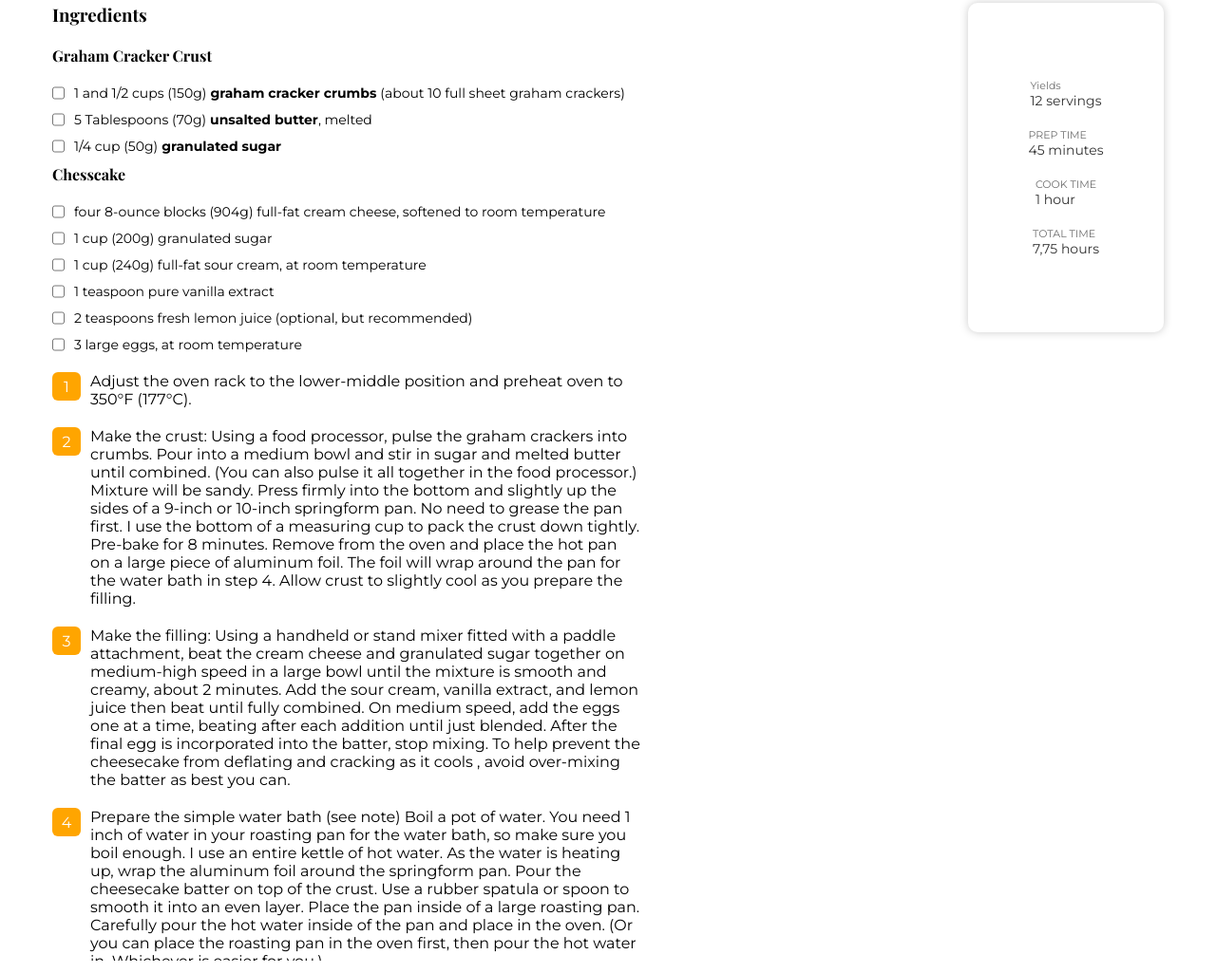
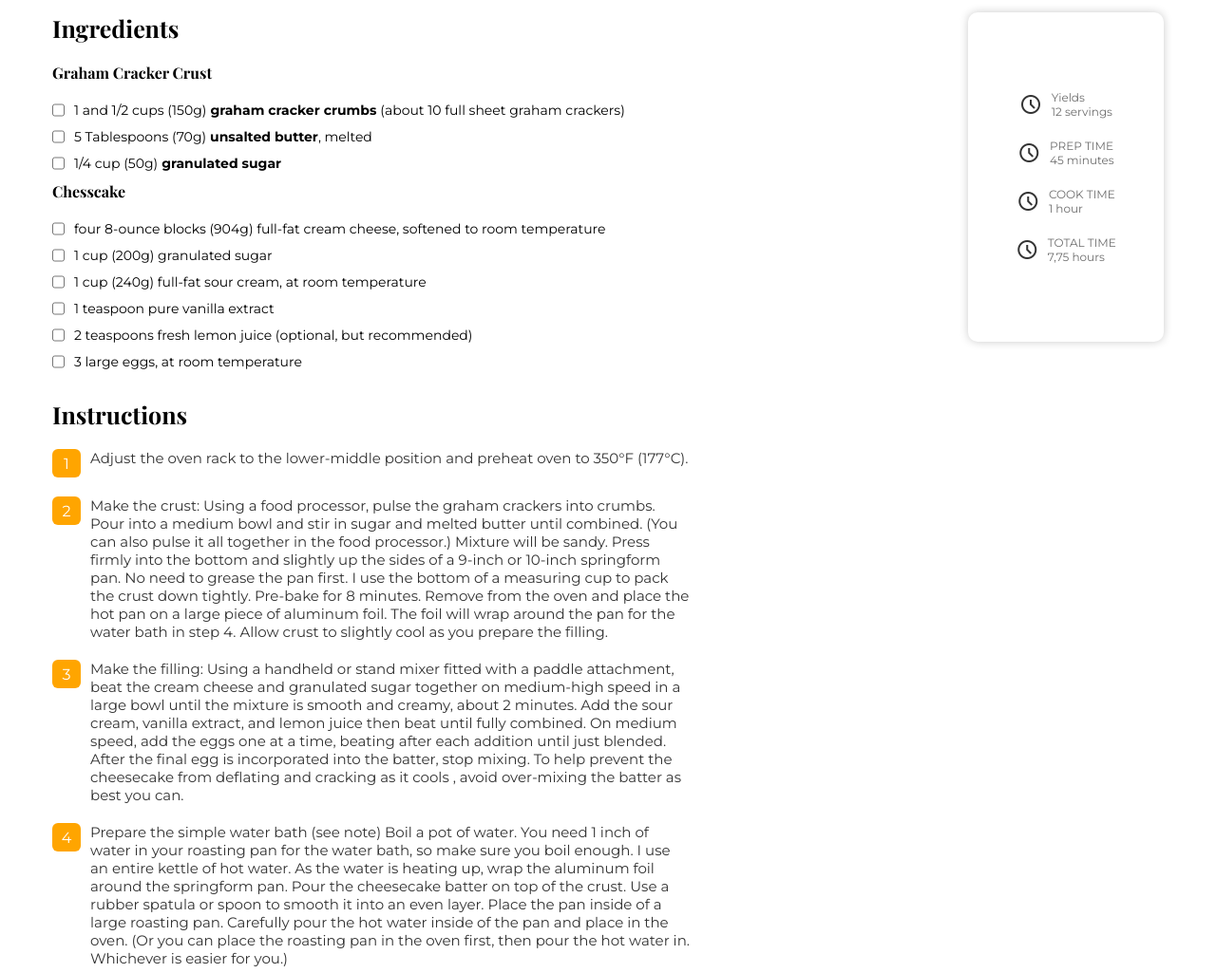
Before and after one commit to ahmedgamer4/recipe_page, a plain HTML site: page index.html in a window 1280 px wide. Shown: the part 767-1792 px from the top of the page at 95% size. Drawn offline with nearby package versions, Linux system fonts and the light colour scheme; a web font is replaced by a local one.

Commit message:
FINISHED

```diff
--- a/index.html
+++ b/index.html
@@ -6,6 +6,9 @@
   <meta name="viewport" content="width=device-width, initial-scale=1.0">
   <title>Document</title>
   <link rel="stylesheet" href="styles.css">
+  <link href="https://fonts.googleapis.com/icon?family=Material+Icons"
+      rel="stylesheet">
+  <link rel="stylesheet" href="https://fonts.googleapis.com/css2?family=Material+Symbols+Outlined:opsz,wght,FILL,GRAD@48,400,0,0" />
 </head>
 <body>
   <div class="parent">
@@ -29,20 +32,49 @@
         <!-- the hidden section -->
         <div class="hidden">
           <div>
+            <div>
+              <span class="material-symbols-outlined">
+                schedule
+              </span>
+              <div class="wrap">
                 <p>Yields</p>
                             <p>12 servings</p>
               </div>
+            </div>
+          </div>
           <div>
+           <div>
+            <span class="material-symbols-outlined">
+                schedule
+              </span>
+            <div class="wrap">
               <p>PREP TIME</p>
               <p>45 minutes</p>
             </div>
+           </div>
+          </div>
           <div>
+            <div>
+<span class="material-symbols-outlined">
+                schedule
+              </span>
+              <div class="wrap">
                 <p>COOK TIME</p>
                             <p>1 hour</p>
               </div>
+            </div>
+          </div>
           <div>
-            <p>TOTAL TIME</p>
+            <div>
+              <span class="material-symbols-outlined">
+                schedule
+              </span>
+              <div class="wrap">
+                <p>TOTAL TIME
+                </p>
                 <p>7,75 hours</p>
+              </div>
+            </div>
           </div>
         </div>
         <!-- ingredients -->
@@ -108,6 +140,7 @@
             </div>
           </div>
         <div class="instructions">
+          <h3>Instructions</h3>
           <div class="instruct-item">
             <div class="num">1</div>
             <p>Adjust the oven rack to the lower-middle
@@ -159,21 +192,52 @@
         </div>
         <div class="left">
           <div>
+            <div>
+              <span class="material-symbols-outlined">
+                schedule
+              </span>
+              <div class="wrap">
                 <p>Yields</p>
                 <p>12 servings</p>
               </div>
+            </div>
+          </div>
           <div>
+           <div>
+            <span class="material-symbols-outlined">
+                schedule
+              </span>
+            <div class="wrap">
               <p>PREP TIME</p>
               <p>45 minutes</p>
             </div>
+           </div>
+          </div>
           <div>
+            <div>
+<span class="material-symbols-outlined">
+                schedule
+              </span>
+              <div class="wrap">
                 <p>COOK TIME</p>
                             <p>1 hour</p>
               </div>
+            </div>
+          </div>
           <div>
-            <p>TOTAL TIME</p>
+            <div>
+              <span class="material-symbols-outlined">
+                schedule
+              </span>
+              <div class="wrap">
+                <p>TOTAL TIME
+                </p>
                 <p>7,75 hours</p>
               </div>
+            </div>
+          </div>
+        </div>
+
         </div>
       </div>
     </div>
--- a/styles.css
+++ b/styles.css
@@ -15,7 +15,8 @@
 body {
   background-color: white;
   width: 100vw;
-  padding: 20px;
+  padding: 30px;
+  scroll-behavior: smooth;
 }
 
 .container {
@@ -73,11 +74,12 @@ body {
 }
 
 .right {
-  width: 55%;
+  width: 60%;
 }
 
-.ingredients h3 {
-  margin-bottom: 20px;
+h3 {
+  font-size: 25px;
+   margin-bottom: 20px;
   font-family: var(--font-two);
 }
 
@@ -101,6 +103,19 @@ h4 {
   margin: 20px 0;
 }
 
+.left div  {
+  display: inline-block;
+}
+
+.left div div span {
+  width: 20px;
+  margin-right: 10px;
+}
+
+.instructions {
+  margin-top: 30px;
+}
+
 .instruct-item div {
   background-color: orange;
   width: 30px;
@@ -114,6 +129,8 @@ h4 {
 
 .instruct-item p {
   width: 90%;
+  font-size: 15px;
+  color: #333;
 }
 
 .left {
@@ -135,9 +152,9 @@ h4 {
   display: none;
 }
 
-.left p:first-child {
+.left div div  p {
   color: rgba(51, 51, 51, 0.71);
-  font-size: 11px;
+  font-size: 12px;
 }
 
 @media screen and (max-width: 768px) {
@@ -161,7 +178,11 @@ h4 {
     font-size: 14px;
   }
 
+  .right {
+    width: 100%;
+  }
+
   .hidden div:first-child {
-    flex-grow: 3;
+    width: 100%;
   }
 }
```
Lines whose indentation alone changed are shown as unchanged.
